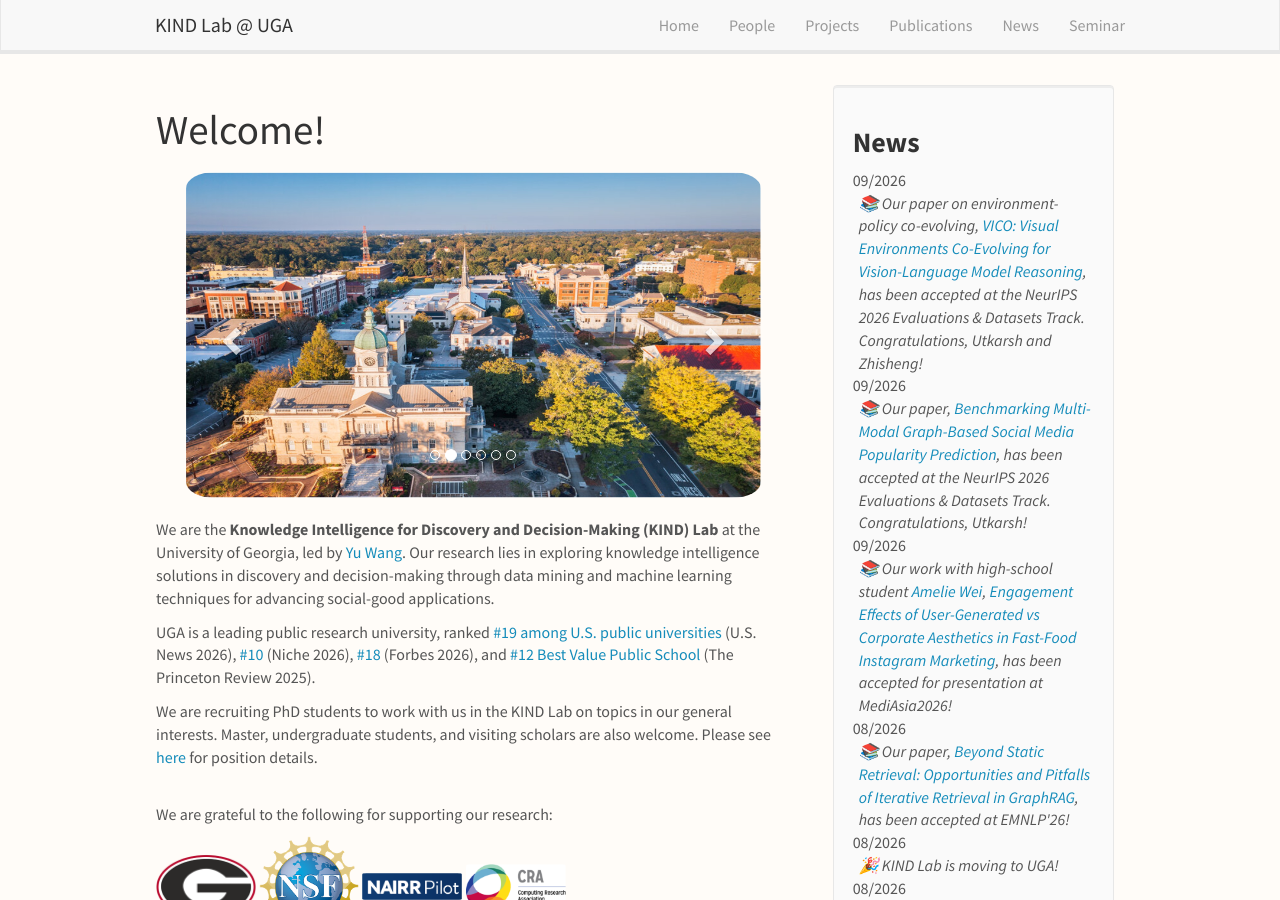
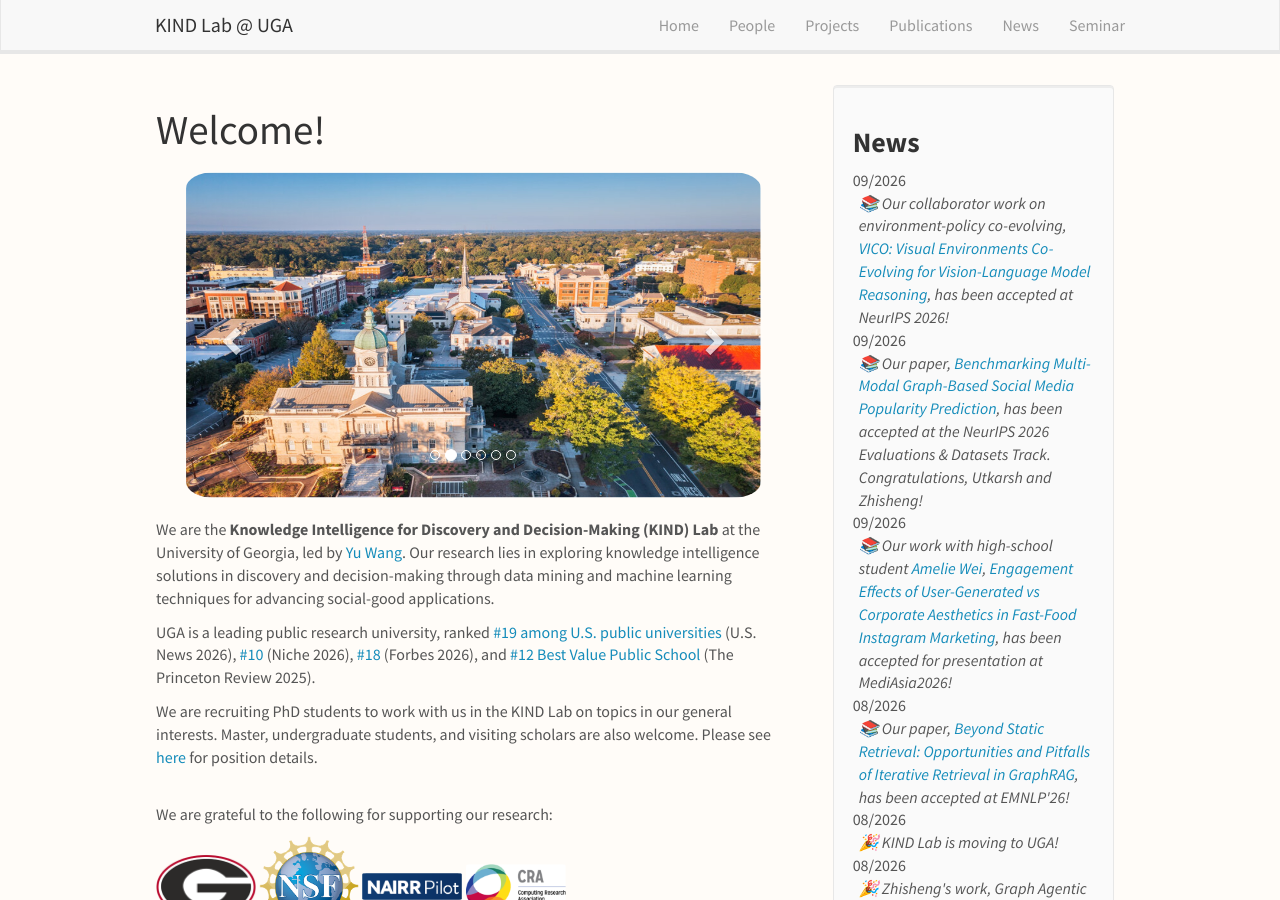
Before and after one commit to KINDLab-Fly/KINDLab-Fly.github.io, a Jekyll site: the page built from _pages/home.md, in a window 1280 px wide and 900 px high. Built offline with Jekyll 4.4.1, drawn with Linux system fonts in a browser that asks for light colours; nearby versions of some CDN libraries.

Commit message:
Correct NeurIPS paper acknowledgments

```diff
--- a/_data/news.yml
+++ b/_data/news.yml
@@ -1,8 +1,8 @@
 - date: 09/2026
-  headline: "📚 Our paper on environment-policy co-evolving, <a href=\"https://openreview.net/forum?id=bWQSO81TTf\" target=\"_blank\" rel=\"noopener noreferrer\">VICO: Visual Environments Co-Evolving for Vision-Language Model Reasoning</a>, has been accepted at the NeurIPS 2026 Evaluations &amp; Datasets Track. Congratulations, Utkarsh and Zhisheng!"
+  headline: "📚 Our collaborator work on environment-policy co-evolving, <a href=\"https://openreview.net/forum?id=bWQSO81TTf\" target=\"_blank\" rel=\"noopener noreferrer\">VICO: Visual Environments Co-Evolving for Vision-Language Model Reasoning</a>, has been accepted at NeurIPS 2026!"
 
 - date: 09/2026
-  headline: "📚 Our paper, <a href=\"https://arxiv.org/abs/2606.27539\" target=\"_blank\" rel=\"noopener noreferrer\">Benchmarking Multi-Modal Graph-Based Social Media Popularity Prediction</a>, has been accepted at the NeurIPS 2026 Evaluations &amp; Datasets Track. Congratulations, Utkarsh!"
+  headline: "📚 Our paper, <a href=\"https://arxiv.org/abs/2606.27539\" target=\"_blank\" rel=\"noopener noreferrer\">Benchmarking Multi-Modal Graph-Based Social Media Popularity Prediction</a>, has been accepted at the NeurIPS 2026 Evaluations &amp; Datasets Track. Congratulations, Utkarsh and Zhisheng!"
 
 - date: 09/2026
   headline: "📚 Our work with high-school student <a href=\"https://www.linkedin.com/in/ameliewei\" target=\"_blank\" rel=\"noopener noreferrer\">Amelie Wei</a>, <a href=\"https://mediasia.iafor.org/\" target=\"_blank\" rel=\"noopener noreferrer\">Engagement Effects of User-Generated vs Corporate Aesthetics in Fast-Food Instagram Marketing</a>, has been accepted for presentation at MediAsia2026!"
--- a/_data/phd.yml
+++ b/_data/phd.yml
@@ -11,7 +11,6 @@
     - AI Leadership Summit 2026
     - "<a href=\"https://dl.acm.org/doi/abs/10.1145/3773966.3779394\" target=\"_blank\" rel=\"noopener noreferrer\">WSDM 2026</a>"
     - "<a href=\"https://arxiv.org/abs/2606.27539\" target=\"_blank\" rel=\"noopener noreferrer\">NeurIPS 2026 E&amp;D</a>"
-    - "<a href=\"https://openreview.net/forum?id=bWQSO81TTf\" target=\"_blank\" rel=\"noopener noreferrer\">NeurIPS 2026 E&amp;D (VICO)</a>"
   achievements:
     - NeurIPS 2026 Evaluations &amp; Datasets Track Paper Acceptance
     - KDD 2026 Benchmark Oral Presentation (4.5%)
@@ -39,7 +38,6 @@
   research_outcomes:
     - "<a href=\"https://dl.acm.org/doi/abs/10.1145/3773966.3779394\" target=\"_blank\" rel=\"noopener noreferrer\">WSDM 2026</a>"
     - "<a href=\"https://arxiv.org/abs/2606.27539\" target=\"_blank\" rel=\"noopener noreferrer\">NeurIPS 2026 E&amp;D</a>"
-    - "<a href=\"https://openreview.net/forum?id=bWQSO81TTf\" target=\"_blank\" rel=\"noopener noreferrer\">NeurIPS 2026 E&amp;D (VICO)</a>"
   achievements:
     - NeurIPS 2026 Evaluations &amp; Datasets Track Paper Acceptance
     - UO Student OpenHouse 2026 Poster Honorable Mention
```
